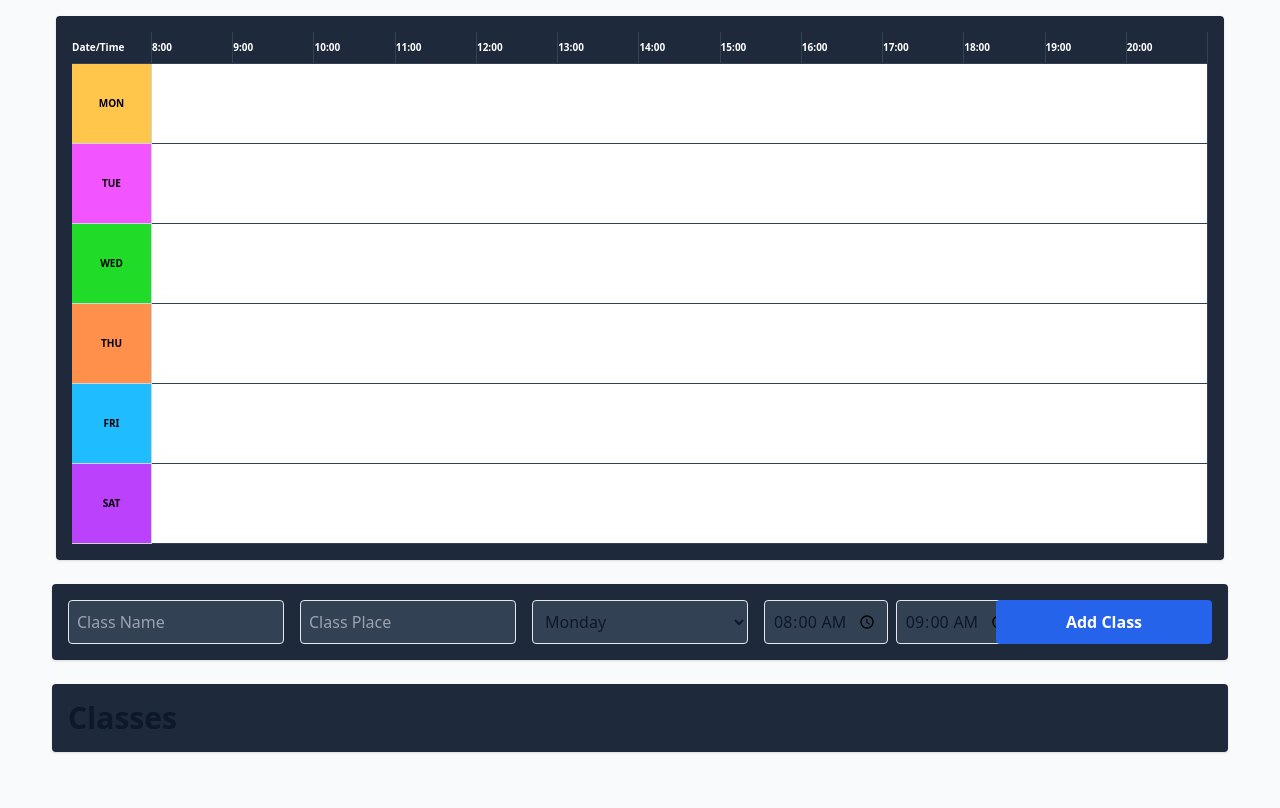
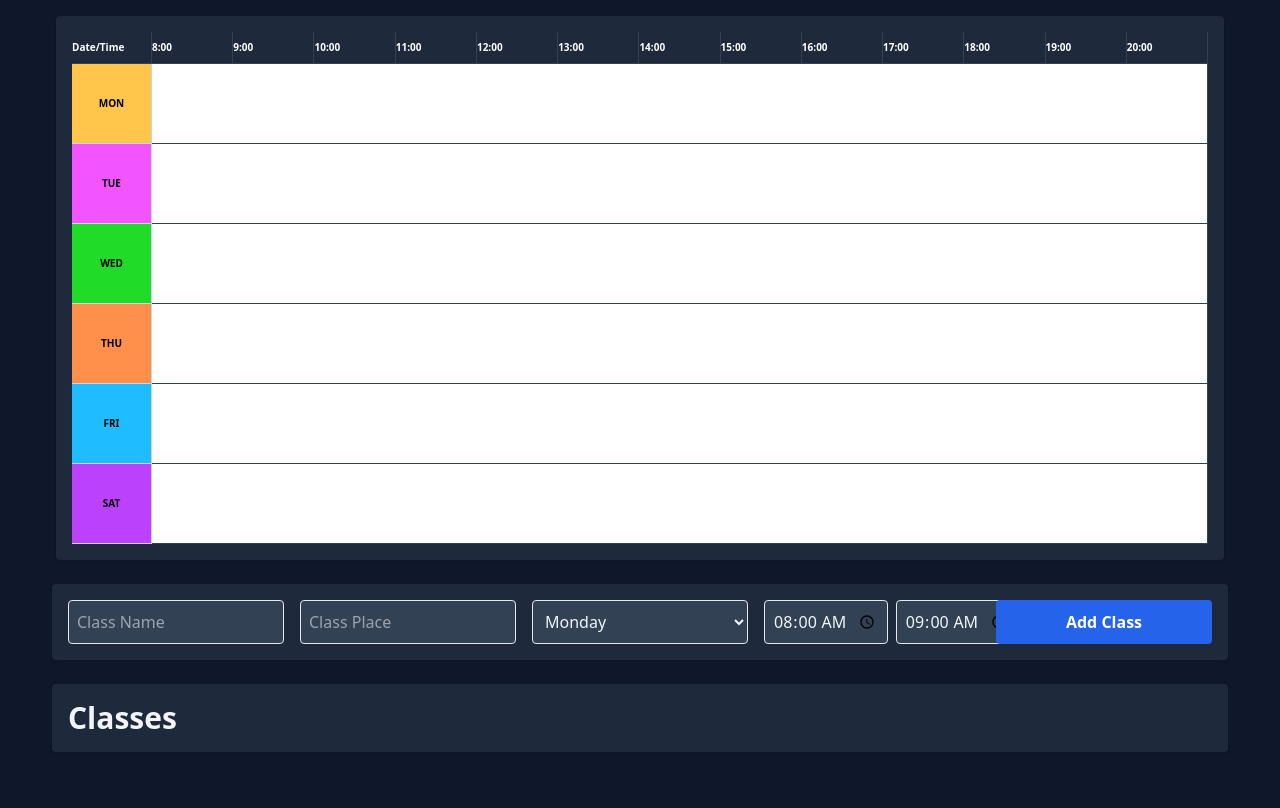
Before and after one commit to LylatierN/MyTable, a plain HTML site: page index.html in a window 1280 px wide. Shown: the part 120-928 px from the top of the page. Drawn offline with nearby package versions, Linux system fonts and the light colour scheme.

Commit message:
documentation

```diff
--- a/index.html
+++ b/index.html
@@ -8,13 +8,12 @@
     <script src="https://cdnjs.cloudflare.com/ajax/libs/html2canvas/1.4.1/html2canvas.min.js"></script>
     <link rel="stylesheet" href="style.css">
 </head>
-<body class="bg-slate-50 dark:bg-slate-900 text-slate-900 dark:text-slate-100 transition-colors duration-300 p-4 md:p-8">
+<body class="bg-slate-900 text-slate-100 transition-colors duration-300 p-4 md:p-8">
 
 
     <div class="max-w-7xl mx-auto flex justify-between items-center m-8">
         <h1 class="text-3xl font-black tracking-tighter uppercase">My <span class="text-blue-600">Table</span></h1>
         <div class="flex gap-2">
-<!--            <button onclick="toggleDarkMode()" class="bg-slate-800 dark:bg-slate-800 p-2 rounded-lg shadow-sm border border-slate-200 dark:border-slate-700">🌓 Mode</button>-->
             <button onclick="exportImage()" class="bg-emerald-600 text-white px-4 py-2 rounded-lg font-bold shadow-md hover:bg-emerald-700">📸 Save Image</button>
         </div>
     </div>
```
Also changed, not shown: scripts.js (+3 -4 lines), picture/FullPage.png (added), picture/Result.png (added), 3 other files.
